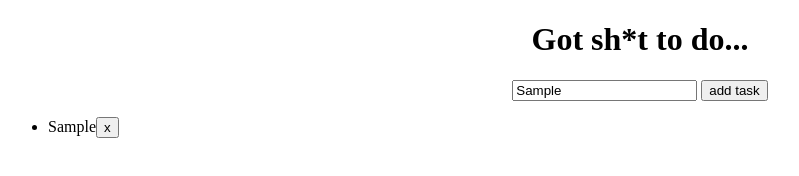
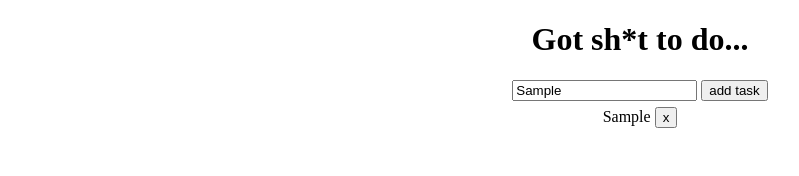
Before and after one commit to JohnMclean-dev/to-do-list-vjs, a plain HTML site: page index.html in a window 1280 px wide. Both pictures are taken after typing "Sample" into the empty fields and a click on the button "add task". Shown: the whole page, without its empty margins (0-799 px from the left). Drawn offline with Linux system fonts and the light colour scheme.

Commit message:
prettify project

```diff
--- a/index.html
+++ b/index.html
@@ -14,12 +14,12 @@
     <!-- container with text box and button to add items to the list -->
     <header class="addTasksContainer">
         <h1>Got sh*t to do...</h1>
-        <input type="text" id="textBar" placeholder="Search">
+        <input type="text" id="textBar" placeholder="Tasks to do...">
         <input type="button" value="add task" onclick="addToList()">
     </header>
 
     <!-- filled in through task list in js file -->
-    <ul id="taskList"></ul>
+    <ul id="taskList" class="tasks"></ul>
 
     <script src="main.js"></script>
 </body>
--- a/main.js
+++ b/main.js
@@ -21,6 +21,8 @@ function addToList() {
     // read task from seach bar
     let newTask = document.getElementById('textBar').value
 
+    const blankValue = ''
+
     // create new task with id
     var task = {
         id: makeid(),
@@ -32,9 +34,12 @@ function addToList() {
     let button = document.createElement('button')
     button.innerText = 'x'
     button.id = task['id']
+    button.addEventListener('click', function () {
+        li.remove()
+    })
 
     let li = document.createElement('li')
-    li.innerText = task['item']
+    li.innerText = task['item'] + '  '
     li.appendChild(button)
 
     list.appendChild(li)
--- a/style.css
+++ b/style.css
@@ -3,3 +3,11 @@
     margin: 0 auto;
     text-align: center;
 }
+
+.tasks {
+    list-style-type: none;
+    padding: 0;
+    margin: 0;
+    text-align: center;
+    line-height: 2;
+}
```
